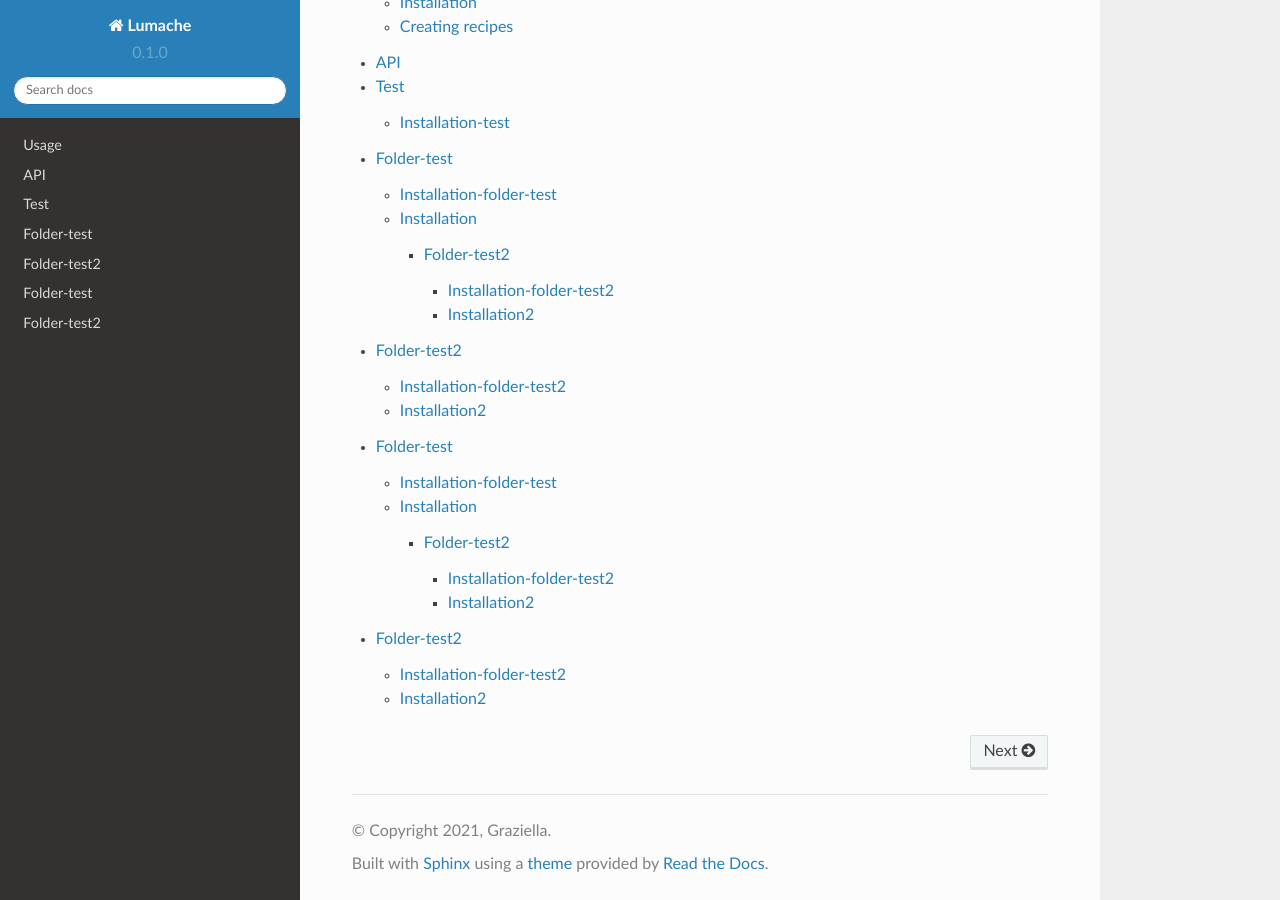
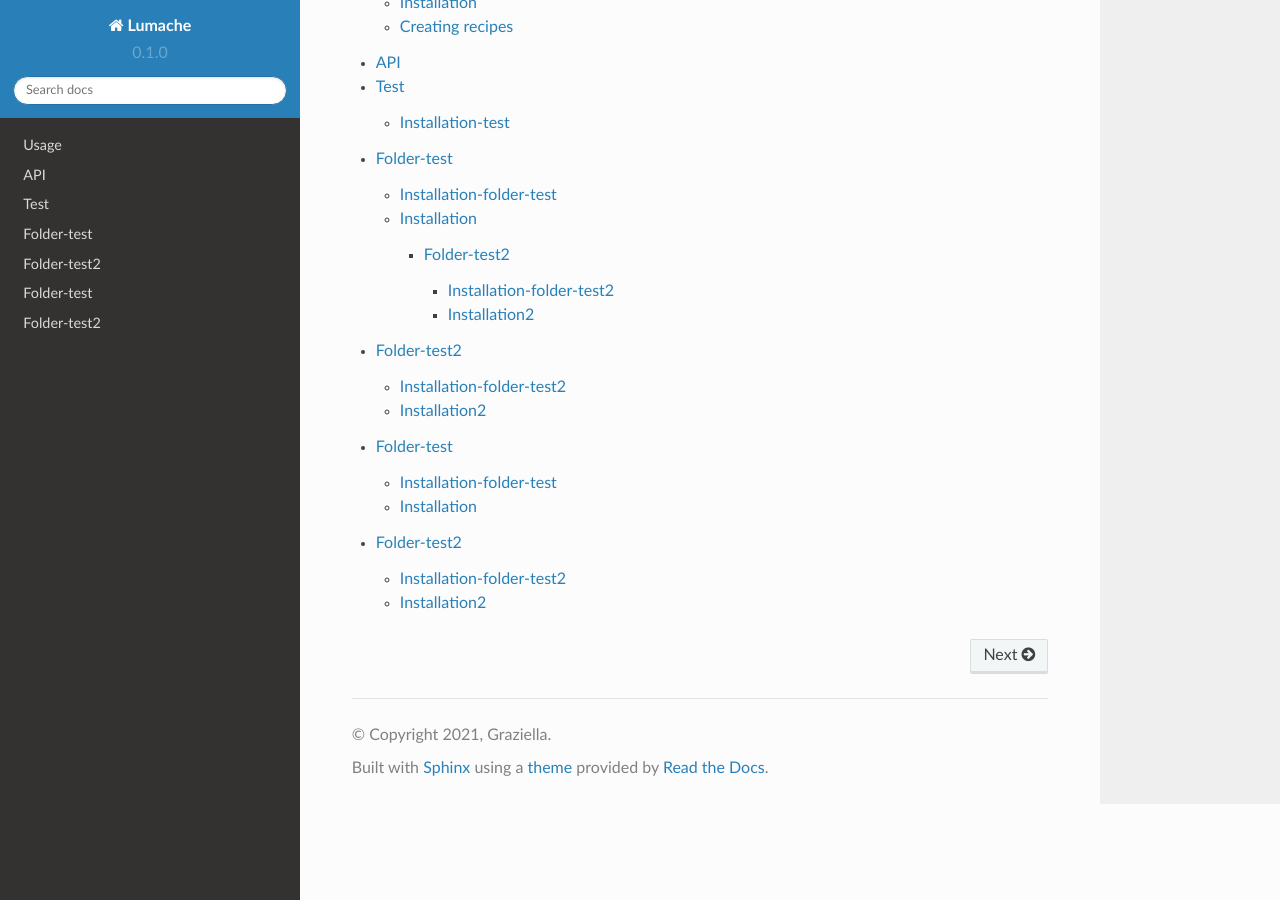
Before and after one commit to lagas15/first-doc-repository, a Sphinx documentation site: the page built from docs/source/index.rst, in a window 1280 px wide and 900 px high, scrolled down 506 px. Built offline with Sphinx 7.4.7 and the Read the Docs theme 2.0.0, drawn with Linux system fonts in a browser that asks for light colours; pages that are not in the unit, such as notebooks, are missing from menus.

Commit message:
first commit

```diff
--- a/docs/source/analytics/folder-test.rst
+++ b/docs/source/analytics/folder-test.rst
@@ -13,8 +13,3 @@ Installation
 ------------
 
 To use Lumache, first install it using pip:
-
-.. toctree::
-
-   folder-test
-   folder-test2
```
Also changed, not shown: .gitmodules (deleted), .readthedocs.yaml.
